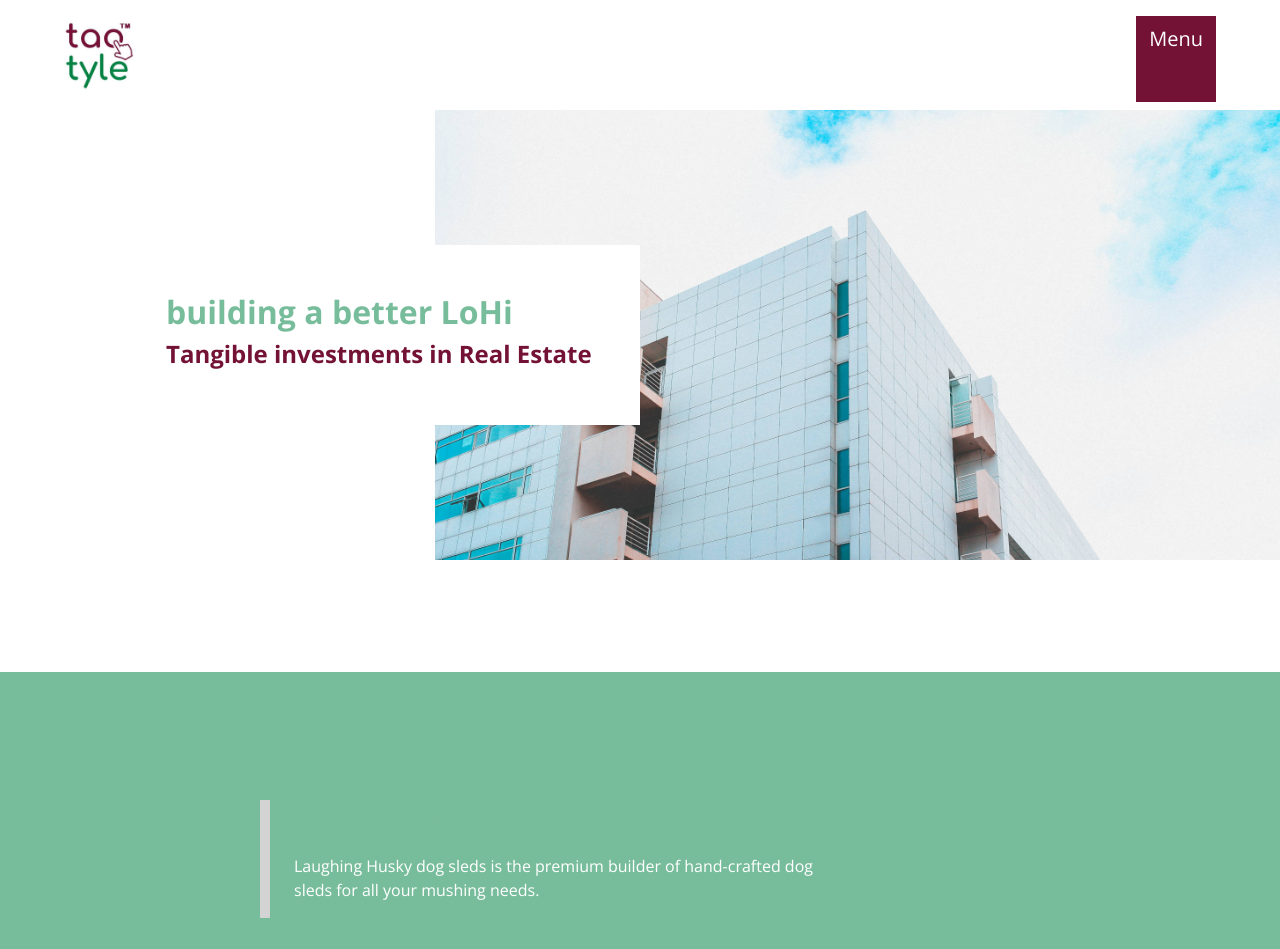
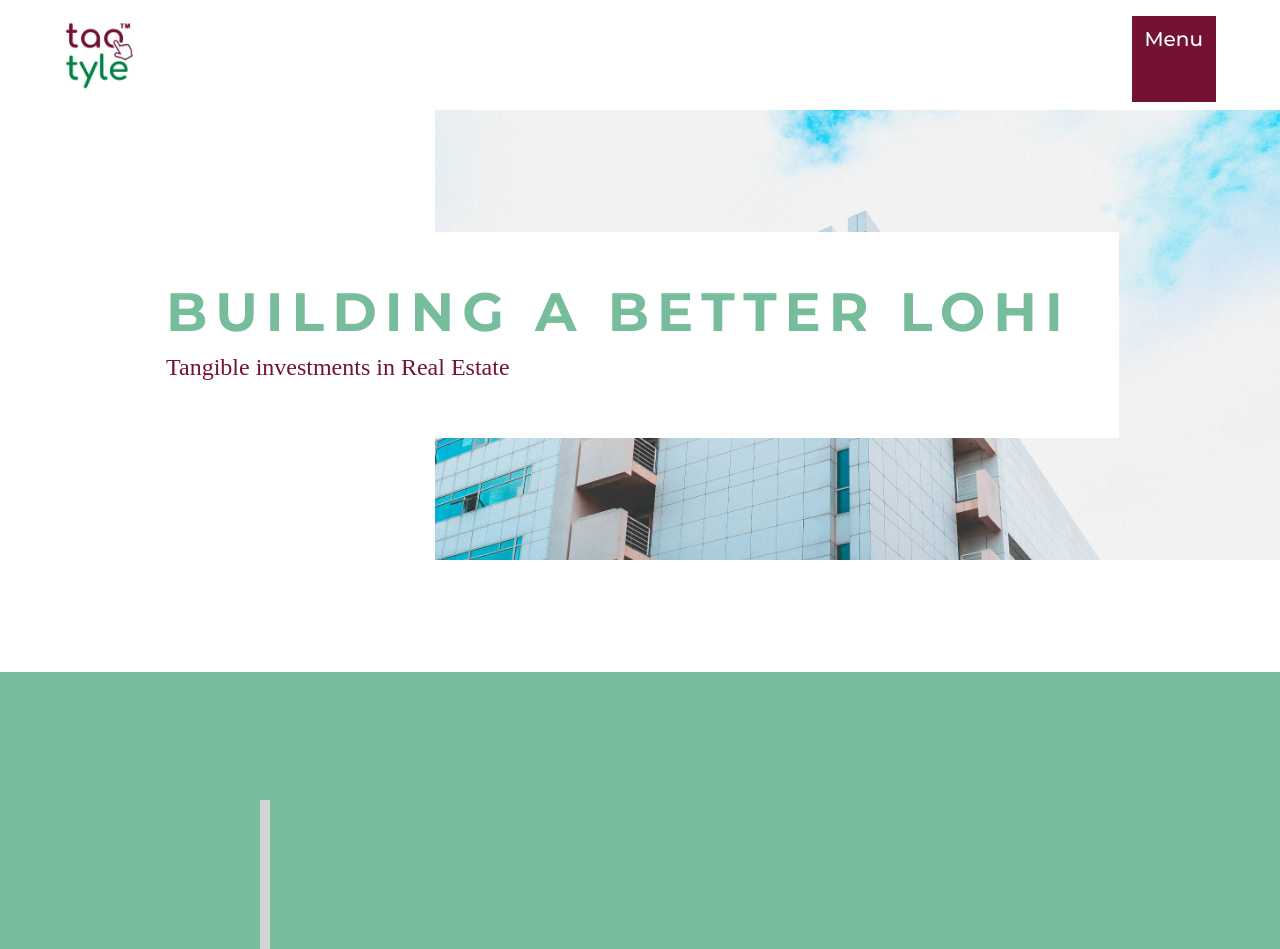
Before and after one commit to mesabafinance/taqtyle.com, a Jekyll site: the page built from index.html, in a window 1280 px wide. Shown: the top 949 px of the page. Built offline with Jekyll 4.4.1, drawn with Linux system fonts in a browser that asks for light colours; some web fonts are replaced.

Commit message:
added proper fonts, updated images

```diff
--- a/_data/general.yml
+++ b/_data/general.yml
@@ -36,7 +36,7 @@
       text: Mark serves as chairman of the Mesaba Finance board of directors as well as fund manager for our proprietary funds.
       mail: mark@taqtyle.com
       linkedin: https://www.linkedin.com/in/markerjavec/
-      img: /assets/img/team/alyssa-greeley.jpg
+      img: /assets/img/team/Leslie-myles-contracter.jpg
     -
       name: Dean Dovolis
       role: Board Member
@@ -44,7 +44,7 @@
       text: Mark serves as chairman of the Mesaba Finance board of directors as well as fund manager for our proprietary funds.
       mail: mark@taqtyle.com
       linkedin: https://www.linkedin.com/in/markerjavec/
-      img: /assets/img/team/alyssa-greeley.jpg
+      img: /assets/img/team/Dean.jpg
 
   vision:
     heading: our vision
--- a/assets/css/_sass/_team.scss
+++ b/assets/css/_sass/_team.scss
@@ -1,7 +1,10 @@
 #team {
-    background-image: url(/assets/img/team.png);
+    background-image: url(/assets/img/work-space.jpg);
     background-size: cover;
     min-height: 30vh;
+    @media (min-width: 762px) {
+        min-height: 50vh;
+    }
 }
 
 .team-photo {
--- a/assets/css/_sass/_theme.scss
+++ b/assets/css/_sass/_theme.scss
@@ -1,8 +1,10 @@
-@import url('https://fonts.googleapis.com/css2?family=Open+Sans:wght@400;700&display=swap');
+@import url('https://fonts.googleapis.com/css2?family=Montserrat:wght@500;600;700&display=swap');
+@import url('https://fonts.googleapis.com/css2?family=Source+Serif+Pro:wght@200;300&display=swap');
 $primary-color: #78BD9B;
 $accent-color: #ffb200;
 $secondary-color: #741236;
-$theme-font: 'Open Sans', Helvetica, sans-serif;
+$theme-font: 'Montserrat', sans-serif;
+$secondary-font: 'Source Serif Pro', serif;
 
 * {
     font-family: $theme-font;
@@ -18,11 +20,24 @@
 h1,h2 {
     color: $primary-color;
     font-weight: 700;
+    font-size: 1.5rem;
+    text-transform: uppercase;
+    letter-spacing: 4px;
+    @media (min-width: 762px) {
+        font-size: 3.375rem;
+        letter-spacing: 8px;
+    }
+
+    // color: #78BD9B;
+    // font-weight: 700;
+    // text-transform: uppercase;
 }
 
 h3,h4,h5 {
     color: $secondary-color;
-    font-weight: 700;
+    font-weight: 300;
+    font-size: 1.5rem;
+    font-family: $secondary-font;
 }
 
 .intro-paragraph {
--- a/assets/css/_sass/_vision.scss
+++ b/assets/css/_sass/_vision.scss
@@ -1,3 +1,14 @@
+#vision {
+    background-image: url(/assets/img/building-model.jpg);
+    background-size: cover;
+    min-height: 30vh;
+    @media (min-width: 762px) {
+        min-height: 50vh;
+    }
+}
+
+
+
 #img-container {
     min-height: 100vh;
 }
--- a/vision.html
+++ b/vision.html
@@ -19,7 +19,7 @@
 </div>
 
 <div class="section">
-    <div class="container-fluid" id="team"></div>
+    <div class="container-fluid" id="vision"></div>
 </div>
 
 <div class="section" id="img-container">
```
Also changed, not shown: assets/img/building-model.jpg, assets/img/team/Dean.jpg (added), assets/img/team/Leslie-myles-contracter.jpg (added), 3 other files.
